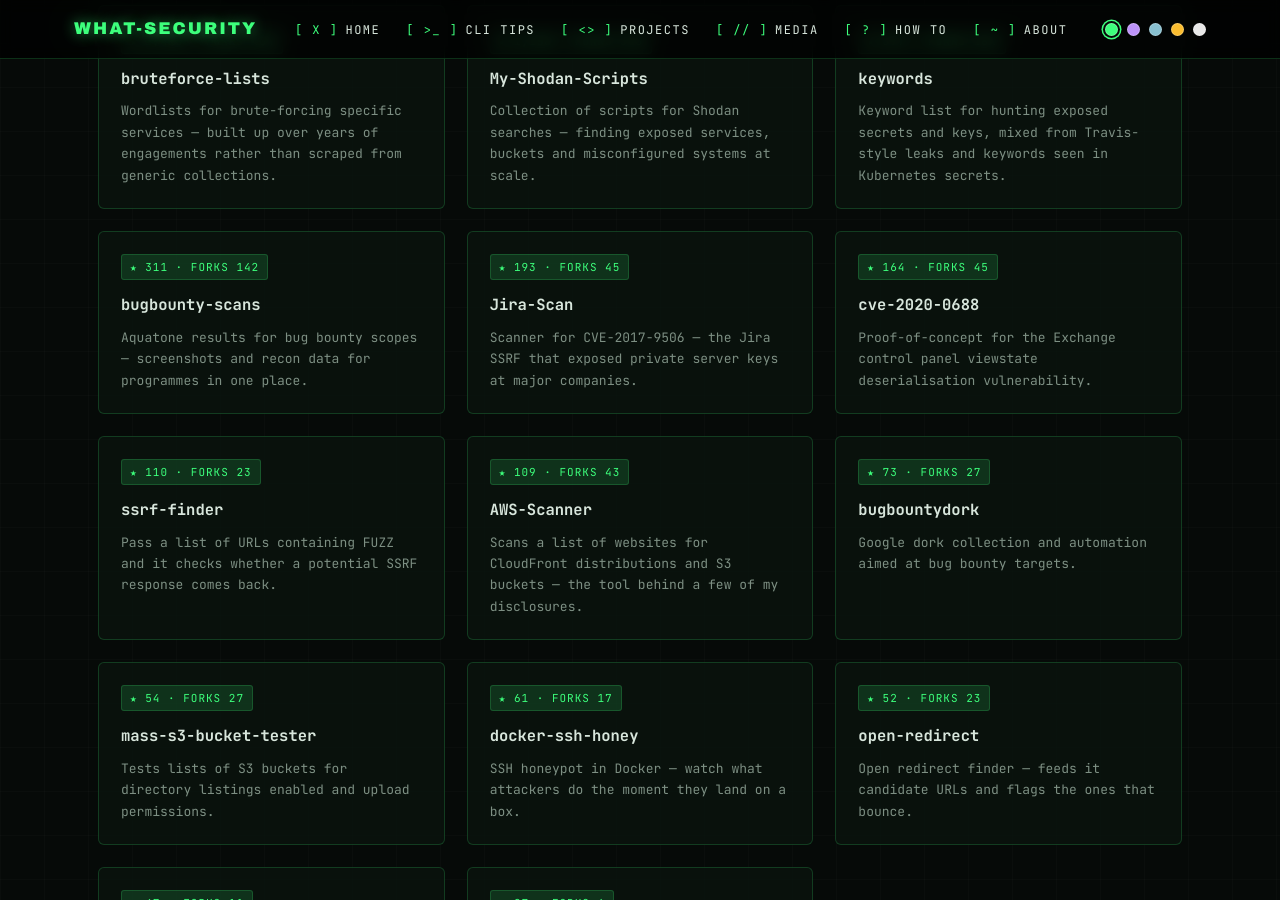
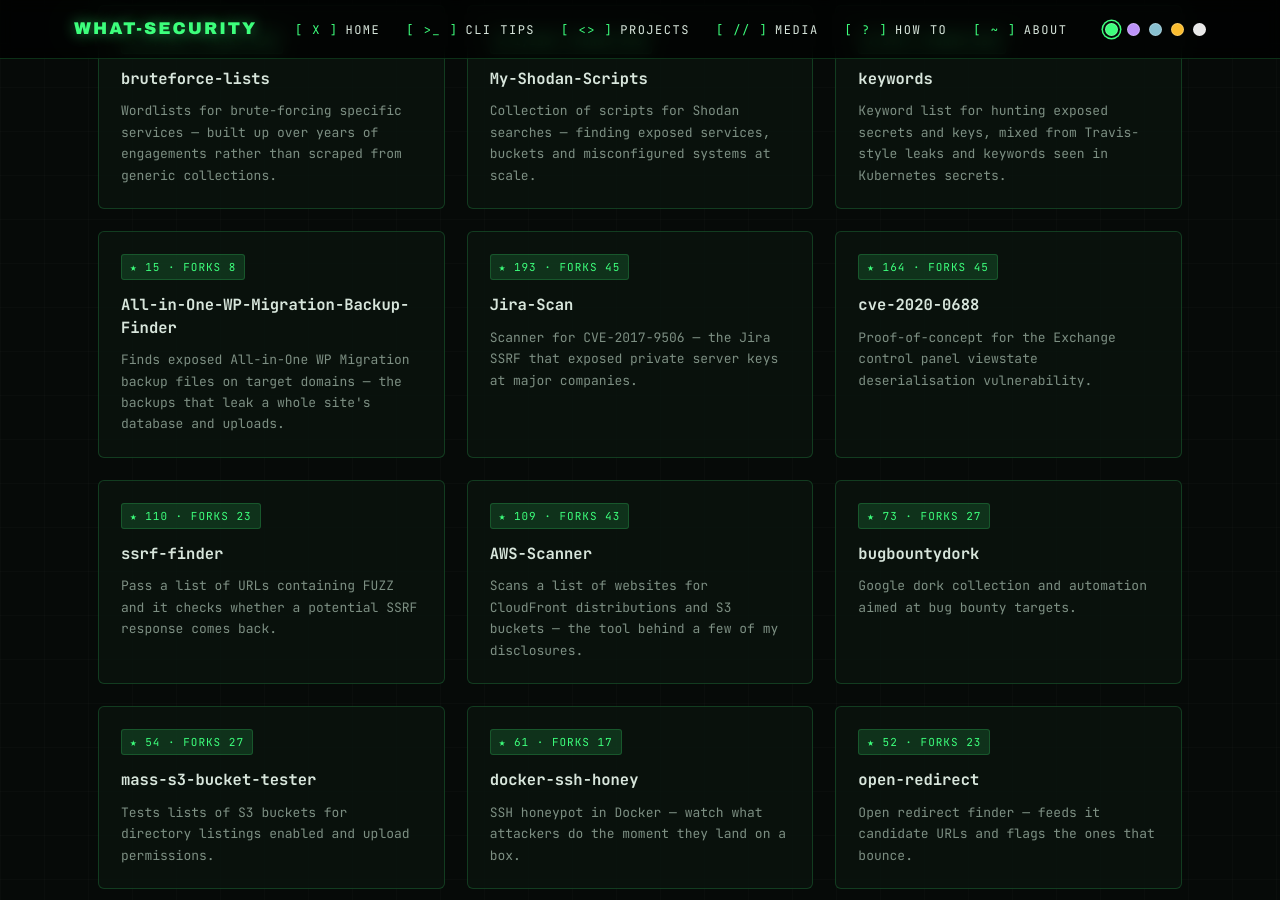
Before and after one commit to random-robbie/What-Security, a Jekyll site: the page built from _pages/projects.html, in a window 1280 px wide and 900 px high, scrolled down 309 px. Built offline with Jekyll 4.4.1, drawn with Linux system fonts in a browser that asks for light colours.

Commit message:
Projects page: replace bugbounty-scans (repo blocked by GitHub trademark claim since 2025-07-28) with All-in-One-WP-Migration-Backup-Finder

```diff
--- a/_pages/projects.html
+++ b/_pages/projects.html
@@ -26,10 +26,10 @@ permalink: /projects/
       <p class="card-title">keywords</p>
       <p class="card-summary">Keyword list for hunting exposed secrets and keys, mixed from Travis-style leaks and keywords seen in Kubernetes secrets.</p>
     </a>
-    <a class="card" href="https://github.com/random-robbie/bugbounty-scans" target="_blank" rel="noopener">
-      <span class="card-source">★ 311 · forks 142</span>
-      <p class="card-title">bugbounty-scans</p>
-      <p class="card-summary">Aquatone results for bug bounty scopes — screenshots and recon data for programmes in one place.</p>
+    <a class="card" href="https://github.com/random-robbie/All-in-One-WP-Migration-Backup-Finder" target="_blank" rel="noopener">
+      <span class="card-source">★ 15 · forks 8</span>
+      <p class="card-title">All-in-One-WP-Migration-Backup-Finder</p>
+      <p class="card-summary">Finds exposed All-in-One WP Migration backup files on target domains — the backups that leak a whole site's database and uploads.</p>
     </a>
     <a class="card" href="https://github.com/random-robbie/Jira-Scan" target="_blank" rel="noopener">
       <span class="card-source">★ 193 · forks 45</span>
```
